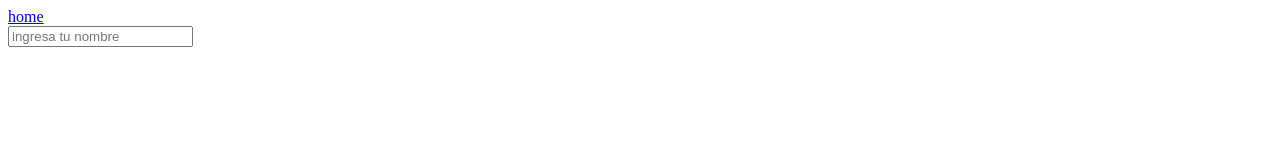
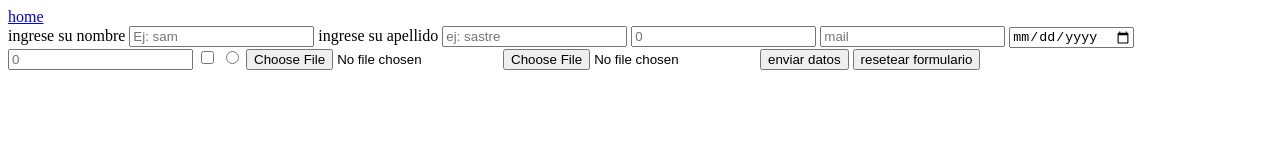
Before and after one commit to yulysam/Explicacion-HTML, a plain HTML site: page formulario.html in a window 1280 px wide. Drawn offline with Linux system fonts and the light colour scheme.

Commit message:
finalizó como hacer formularios

```diff
--- a/formulario.html
+++ b/formulario.html
@@ -8,10 +8,27 @@
 </head>
 <body>
     <a href="./index.html"> home</a>
-    <form> <input placeholder="ingresa tu nombre"
-        aria-label="nombre"
+<form action="">
+    <label for="">
+        ingrese su nombre
+    </label>
+<input placeholder="Ej: sam"/>
+<label for="apellido">
+    ingrese su apellido
+</label>
+<input name="apellido" placeholder="ej: sastre"/>
+<input placeholder="0" type="number"/>
+<input placeholder="mail" type="email"/>
+<input placeholder="fecha" type="date"/>
+<input placeholder="0" type="password"/>
+<input placeholder="si" type="checkbox"/>
+<input placeholder="only" type="radio"/>
+<input type="file"/>
+<input type="file"/>
+<button type="submit"> enviar datos </button>
+<button type="reset"> resetear formulario </button>
 
-    </form>
+</form>
 
 </body>
 </html>
```
Also changed, not shown: index.html (+1 -0 lines), paginatest.html (+1 -1 lines).
